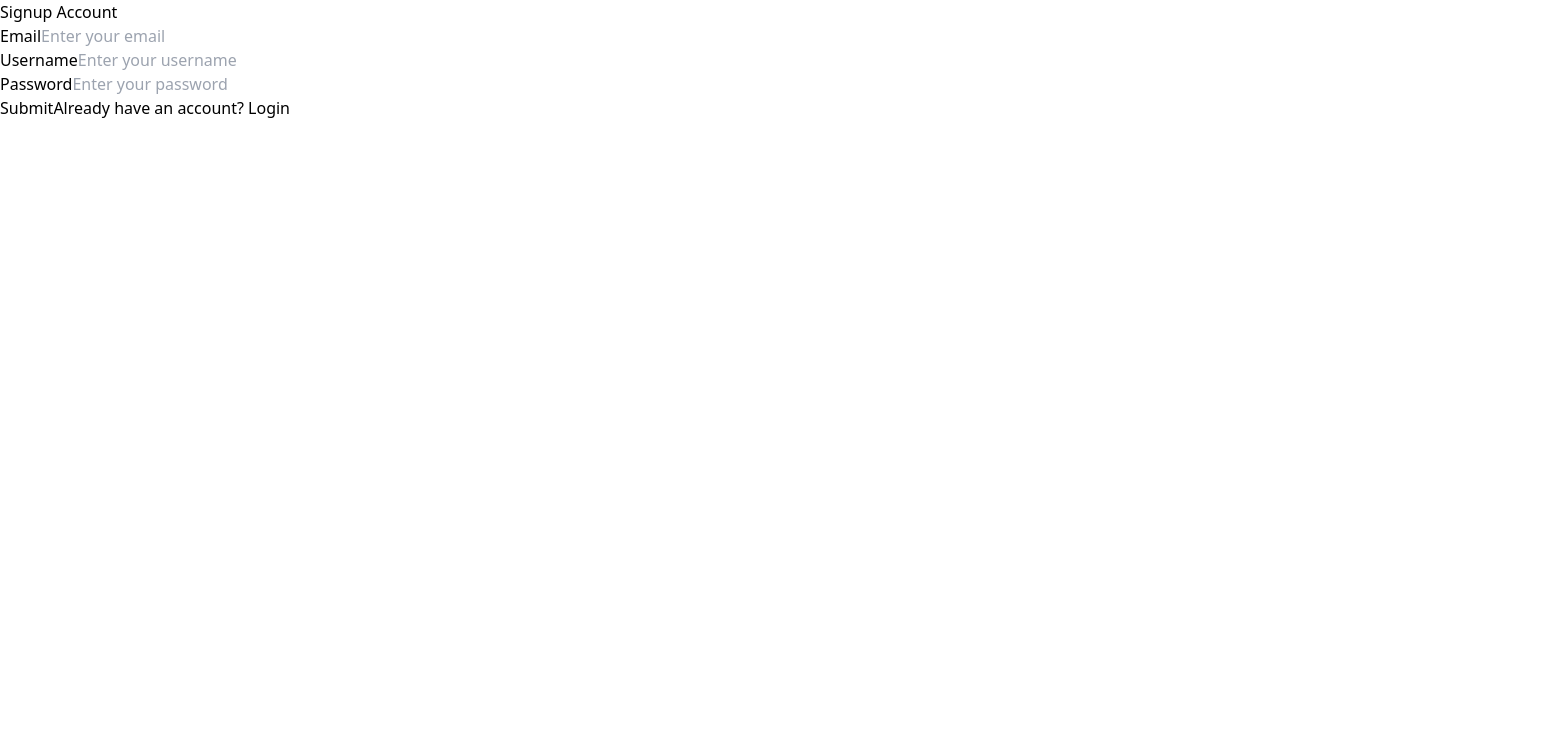
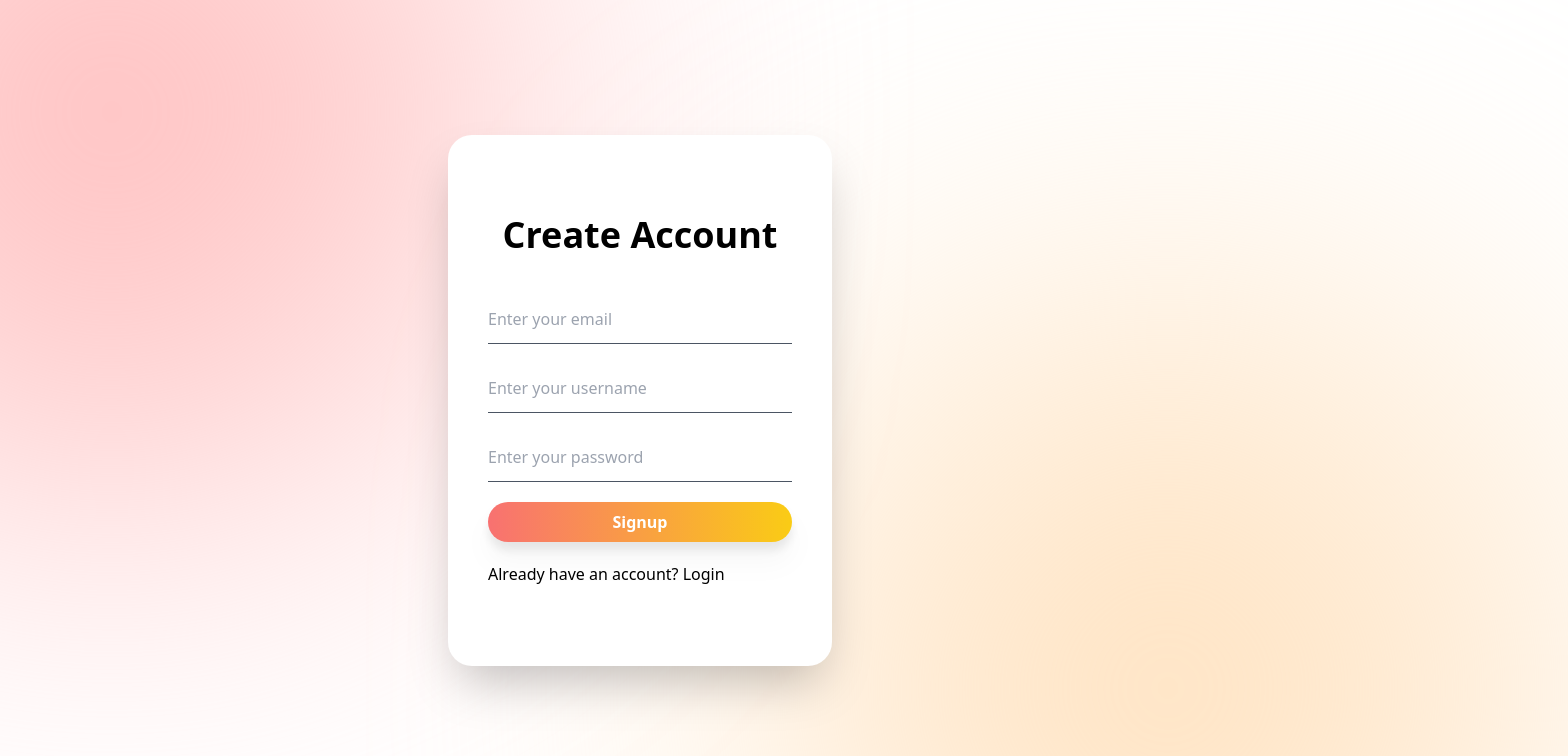
Before and after one commit to sharath-wq/react-node-jwt-redux-auth-frontend, a React (Vite) app: page /signup in a window 1280 px wide. Shown: the top 756 px of the page, 1568 px wide, since content can reach past the window. Built offline with nearby package versions, Linux system fonts and the light colour scheme.

Commit message:
login and signup page design completed

```diff
--- a/src/pages/Login.jsx
+++ b/src/pages/Login.jsx
@@ -70,34 +70,46 @@ const Login = () => {
     };
 
     return (
-        <div className="form_container">
-            <h2>Login Account</h2>
-            <form onSubmit={handleSubmit}>
-                <div>
-                    <label htmlFor="email">Email</label>
+        <div className="w-full h-screen relative overflow-hidden flex items-center justify-center">
+            {/* Gradients */}
+            <div className="absolute -z-10 h-[50rem] w-[50rem] -top-72 blur-[10rem] -right-72 rounded-full bg-[#ADD8E6] "></div>
+
+            <div className="absolute -z-10 h-[50rem] w-[50rem] blur-[10rem] -bottom-72 -left-72 rounded-full bg-[#f9ddeb] "></div>
+            {/* Gradients */}
+
+            <div className="w-96 py-20 gap-10 shadow-2xl rounded-3xl bg-white flex items-center flex-col justify-around">
+                <h2 className="text-4xl font-bold">LOGIN</h2>
+                <form className="gap-5 flex flex-col w-full px-10" onSubmit={handleSubmit}>
                     <input
+                        className="py-3 bg-transparent border-b border-gray-600 outline-none"
                         type="email"
                         name="email"
                         value={email}
                         placeholder="Enter your email"
                         onChange={handleOnChange}
                     />
-                </div>
-                <div>
-                    <label htmlFor="password">Password</label>
+
                     <input
+                        className="py-3 bg-transparent border-b border-gray-600 outline-none"
                         type="password"
                         name="password"
                         value={password}
                         placeholder="Enter your password"
                         onChange={handleOnChange}
                     />
-                </div>
-                <button type="submit">Submit</button>
-                <span>
-                    Already have an account? <Link to={"/signup"}>Signup</Link>
-                </span>
-            </form>
+
+                    <button
+                        className="w-full rounded-full bg-gradient-to-r from-blue-400 to-pink-400 text-white font-extrabold drop-shadow-xl py-2"
+                        type="submit"
+                    >
+                        Login
+                    </button>
+                    <span className="text-base font-light">
+                        Dont't have an account? <Link to={"/signup"}>Signup</Link>
+                    </span>
+                </form>
+            </div>
+
             <ToastContainer />
         </div>
     );
--- a/src/pages/SignUp.jsx
+++ b/src/pages/SignUp.jsx
@@ -59,44 +59,53 @@ const SignUp = () => {
     };
 
     return (
-        <div className="form_container">
-            <h2>Signup Account</h2>
-            <form onSubmit={handleSubmit}>
-                <div>
-                    <label htmlFor="email">Email</label>
+        <div className="w-full h-screen overflow-hidden flex items-center justify-center">
+            {/* Gradients */}
+
+            <div className="absolute -z-10 h-[50rem] w-[50rem] -top-72 blur-[10rem] -left-72 rounded-full bg-[#ffc3c3] "></div>
+
+            <div className="absolute -z-10 h-[50rem] w-[50rem] blur-[10rem] -bottom-72 -right-72 rounded-full bg-[#FFE4C4] "></div>
+
+            {/* Gradients */}
+
+            <div className="w-96 py-20 gap-10 shadow-2xl rounded-3xl bg-white flex items-center flex-col justify-around">
+                <h2 className="text-4xl font-bold">Create Account</h2>
+                <form className="gap-5 flex flex-col w-full px-10" onSubmit={handleSubmit}>
                     <input
+                        className="py-3 bg-transparent border-b border-gray-600 outline-none"
                         type="email"
                         name="email"
                         value={email}
                         placeholder="Enter your email"
                         onChange={handleOnChange}
                     />
-                </div>
-                <div>
-                    <label htmlFor="email">Username</label>
                     <input
+                        className="py-3 bg-transparent border-b border-gray-600 outline-none"
                         type="text"
                         name="username"
                         value={username}
                         placeholder="Enter your username"
                         onChange={handleOnChange}
                     />
-                </div>
-                <div>
-                    <label htmlFor="password">Password</label>
                     <input
+                        className="py-3 bg-transparent border-b border-gray-600 outline-none"
                         type="password"
                         name="password"
                         value={password}
                         placeholder="Enter your password"
                         onChange={handleOnChange}
                     />
-                </div>
-                <button type="submit">Submit</button>
-                <span>
-                    Already have an account? <Link to={"/login"}>Login</Link>
-                </span>
-            </form>
+                    <button
+                        className="w-full rounded-full bg-gradient-to-r from-red-400 to-yellow-400 text-white font-extrabold drop-shadow-xl py-2"
+                        type="submit"
+                    >
+                        Signup
+                    </button>
+                    <span>
+                        Already have an account? <Link to={"/login"}>Login</Link>
+                    </span>
+                </form>
+            </div>
             <ToastContainer />
         </div>
     );
```
